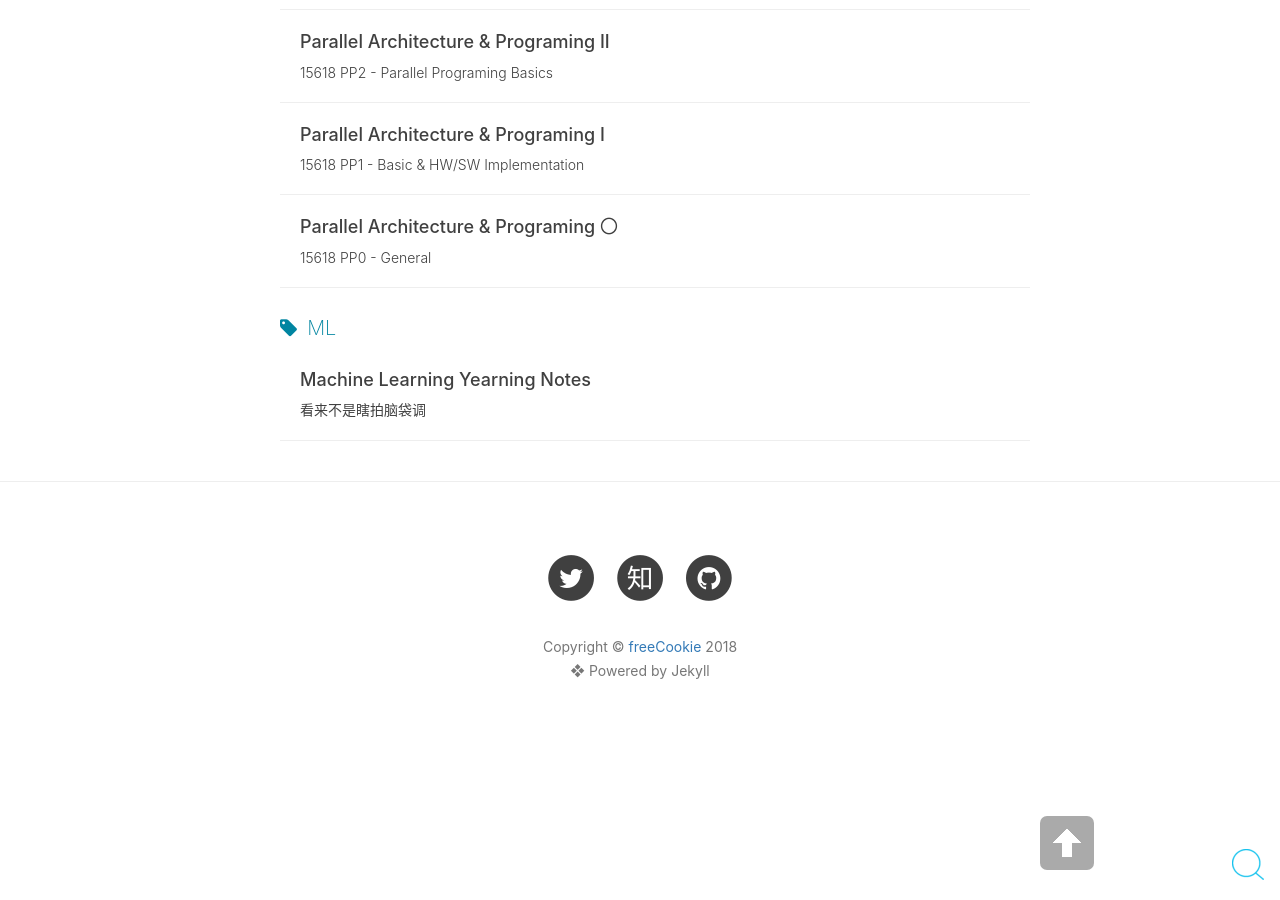
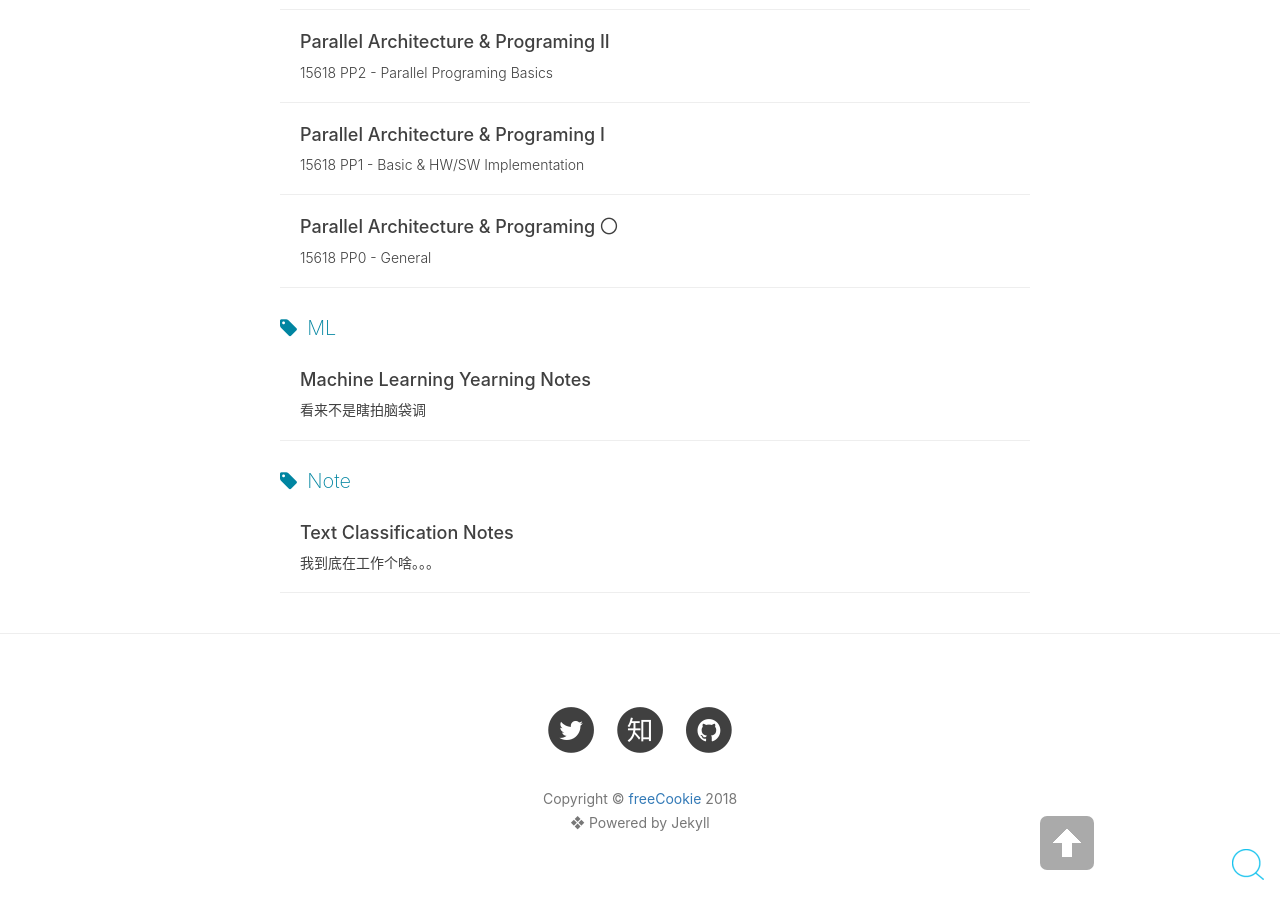
Before and after one commit to MelonTennis/MelonTennis.github.io, a Jekyll site: the page built from tags.md, in a window 1280 px wide and 900 px high, scrolled down 19123 px. Built offline with Jekyll 4.4.1, drawn with Linux system fonts in a browser that asks for light colours; nearby versions of some CDN libraries; comment, search, counter and statistics services are not loaded; some of the changed lines change nothing that is shown.

Commit message:
text class

```diff
--- /dev/null
+++ b/_posts/2018-11-17-Text-Classify.md
@@ -0,0 +1,63 @@
+---
+layout: post
+title: Text Classification Notes
+subtitle: 我到底在工作个啥。。。
+date: 2018-11-17
+categories: Note
+tags: [Note]
+catalog: true
+---
+
+## Text Classification Task Notes
+
+大概一个月之前一直在做文档分类的任务，经过了一番瞎train和读论文，觉得还是总结一下。由于某种原因，我有5000+条文本和GPU~~并删掉了一些废话~~。
+
+### Baseline
+
+随便搞个TFIDF塞进RandomForestClassifier里。因为label imbalance所以试图将class_weight设成balanced，然后用GroupKFold来cross validate一下。嗯，imbalance一点也没有改善嘛。根据[这个关于Imbalance的博客](https://machinelearningmastery.com/tactics-to-combat-imbalanced-classes-in-your-machine-learning-dataset/)里总结的，试一下过采样(imblearn.over_sampling.SMOTE)和欠采样(imblearn.under_sampling.ALLKNN). 微弱的提升，不过RF看起来对imbalance data比较敏感，或许MLP会好一些。[有一种说法](https://stats.stackexchange.com/questions/283760/is-cross-validation-unnecessary-for-random-forest)是[random forest](https://www.stat.berkeley.edu/~breiman/RandomForests/cc_home.htm)不需要进行corss valid，因为它不怎么会overfit。不过这会我的train data差异性不明，希望能够观察一下是否会造成结果差异。
+
+### LSTM
+
+~~为什么在实现之前没有好好看论文！！写代码一时爽，RFC火葬场QAQ 我又为什么不好好先看[ML Yearning](http://www.mlyearning.org/)！！调参数使我失去了信念。难为前辈code review了。论文读到最后都差不多，实验起来经常一场空。~~
+
+[LSTM](http://colah.github.io/posts/2015-08-Understanding-LSTMs/)做文本分类的话，可以在时间上提取文本的特征，因此不会丢失文本顺序信息。根据[这篇博客](https://medium.com/@sabber/classifying-yelp-review-comments-using-cnn-lstm-and-visualize-word-embeddings-part-2-ca137a42a97d),  单层LSTM的文本分类效果应该是可以接受的。不过听(研究NLP的)朋友说一般会使用两层LSTM网络，但是不知道理由？看起来是第一层LSTM提取word层面上的特征，高层LSTM提取sequence层面的特征，[相关论文](static.googleusercontent.com/media/research.google.com/en//pubs/archive/43905.pdf)。
+
+实际训练中会发现对于文本的预处理对于performance的负向作用，然而之前好像没遇到过预处理使效果变差的情况所以应该是和data有关。道理上讲随着模型复杂度的提升和input data feature的增加，bias会降低而variance会增加。相应的调整一下dropout，regularization，early stop，learning rate decay。失去了pretrain embedding的LSTM就像我的生活一地鸡毛 = ) ~~不知道是不是对于所有的data，embedding层设0.1左右Dropout，Dense层前设0.5左右Dropout会好些？也不知道在character层面建模会不会好一些，可能会更慢？~~
+
+#### References
+
+~~为了表示自己没有瞎拍脑袋随便用了3层LSTM训练而强行引用的~~[Training and Analyzing Deep RNN](static.googleusercontent.com/media/research.google.com/en//pubs/archive/43905.pdf)利用character-based deep RNN来捕获character结构上long-term和short-term的信息，在prediction和classification的结果都很好。~~我应该像这里面一样一层一层向上加来分次训练的，可我没有。~~
+
+[LSTM Architectures for Large Scale Acoustic Modeling](static.googleusercontent.com/media/research.google.com/en//pubs/archive/43905.pdf)，利用2层带映射层的LSTM(LSTMP)在acoustic data上建模，在speech recognition问题上超过了当年的state-of-art效果。LSTM可以看作是[unroll in time](https://machinelearningmastery.com/rnn-unrolling/)的前馈神经网络，其中每一层共享相同的参数。对于单层LSTM，每个时间的feature通过一层非线性层处理对输出贡献，对于多层LSTM，每个time step的input通过多层LSTM在时间和空间上传播。深层的LSTM结构使模型在input sequence上的记忆增加，同时也会使模型更易于overfit。文章中用5层LSTM达到了最佳效果，超过7层LSTM则难以收敛。~~巧了我也是，而且过于time consuming。~~ 另外对于多层LSTM的output，我用the last time step output，根据[这篇博客](http://deeplearning.net/tutorial/lstm.html)也可以用mean pooling，试了一下效果不是很好。
+
+实现下[Semi-supervised Sequence Learning](https://arxiv.org/pdf/1511.01432.pdf)试试~~反正也失去了好多labeled data~~。根据[1997年LSTM奠基论文](https://www.bioinf.jku.at/publications/older/2604.pdf)，LSTM可以用在文本分类问题上，想要使随机初始化的LSTM网络达到比较好的效果需要仔细的调参工作。这篇论文提出如果在labeled data数量不足但是有unlabeled data的情况下，利用recurrent language model(LM-LSTM)或者sequence auto-encoders(SA-LSTM)训练unlabeled data，将pretrain得到的weights作为LSTM的初始weight。因为网络可以记住输入序列的特征，所以会获得效果上的提升。~~所以是将所有data都看作unlabeled  data然后pretrain，虽然加不加那些labeled data其实差别不是很大？发现这篇相似的[Unsupervised Pretraining for Sequence to Sequence Learning](https://www.aclweb.org/anthology/D17-1039)里也没有对train data进行区别。~~对于SA-LSTM，将[CTC](https://papers.nips.cc/paper/5346-sequence-to-sequence-learning-with-neural-networks.pdf)模型的output替换成input，encoder和decoder网络拥有相同的weights，并作为分类网络的初始weights。 对于LM-LSTM，利用RNN进行pretrain，相当于去掉CTC的encoder部分，这篇也是在word order上面训练的。
+
+[Supervised & Semi-Supervised Text Categorization using LSTM for Region Embeddings](https://arxiv.org/pdf/1602.02373.pdf) ~~试了下[镜像CNN算法](http://riejohnson.com/paper/cnn-semi-nips15.pdf)然而没有performance提升，对LSTM失去信念就没有实现。~~ 利用unlabeled data训练embedding层，来自同一语料库的embedding比不相关词语构成的embedding有更好的效果。这一篇也是在word order上进行predict，基于[Semi-supervised Sequence Learning](https://arxiv.org/pdf/1511.01432.pdf)和[他们之前在word order上用CNN进行文本分类的工作](https://arxiv.org/pdf/1412.1058.pdf)。~~疯狂文本分类，所以如果我把他们这一票论文都试一下最少也能有一个work =)~~这篇的网络结构是用CNN/LSTM生成word vector embedding然后pooling。比起CNN，LSTM无需固定的region size, 双向LSTM的结果优于单向LSTM。最好的结果来自concatenate分别通过one hot CNN和one hot LSTM训练unlabel data得到的region embedding，再通过pooling层chop掉一些不会对performance贡献的信息，然后接一个Dense layer分类。
+
+[HAN for Document Classification](https://www.cs.cmu.edu/~hovy/papers/16HLT-hierarchical-attention-networks.pdf), 没实现，值得一试？~~之前DL学过[Attention is All You Need](https://arxiv.org/pdf/1706.03762.pdf)，但是失忆，通过[这篇解读](https://zhuanlan.zhihu.com/p/34781297)恢复一下记忆。顺便复习一下[Batch Normalize](https://zhuanlan.zhihu.com/p/24810318)和[Layer Normalize](https://datascience.stackexchange.com/questions/12956/paper-whats-the-difference-between-layer-normalization-recurrent-batch-normal)。~~这篇提出的层次化attention网络基于bidirectional [GRU](http://www.wildml.com/2015/10/recurrent-neural-network-tutorial-part-4-implementing-a-grulstm-rnn-with-python-and-theano/)，因为GRU在效果上与LSTM相似却更易于计算。Network具有与document相似的结构，即character-word-sentence的层次结构，所以 加入两层attention机制, 分别作用于word和sentence层面，也就是word sequence encoder, word-level attention layer, sentence encoder, sentence-level attention layer。得到document的向量表示后用Softmax dense layer层分类。~~想知道怎么做的~~可视化显示模型能够选择具有信息性的word和sentence，attention不仅能够带来更好的performance，也可以帮助分析关于哪些句子和单词提供更多信息。结果显示performance的提升是独立于data size的，也比之前的各种CNN和LSTM效果更好。[这个知乎](https://zhuanlan.zhihu.com/p/26892711)就解读的很好。
+
+~~背对着过道然后屏幕上都是些有的没的也太羞耻了orz。Customer service也就算了，瞎写也在上面我还是不做人了。虽然毫无工作的情况下也实在没什么别的事情可以做orz~~
+
+### CNN
+
+~~看[论文](https://www.aclweb.org/anthology/D14-1181)了，也看了[大佬的博客](http://www.wildml.com/2015/12/implementing-a-cnn-for-text-classification-in-tensorflow/)。瞎train的结果好像还能看。会不会到头来还是一场空呢 = )~~ 基本上单层CNN再word order层面上做分类就可以了，各种regularization的微妙提升可以忽略不计，稍微截短一下文本长，不做pre-process.  ~~(所以[其他人](https://medium.com/@sabber/classifying-yelp-review-comments-using-cnn-lstm-and-visualize-word-embeddings-part-2-ca137a42a97d)在text上做pre-process到底是对performance有提升还是下降？~~
+
+#### References
+
+[CNN for Sentence Classification](https://www.aclweb.org/anthology/D14-1181), 2014年state-of-art的论文，在character层面做文本分类。调整参数参照这篇[CNN句子分类的分析](https://arxiv.org/abs/1510.03820)就很全面了。基本可以看作是和2D图像分类相似的结构，input sentences通过pad和truncate处理为长度相同的sentence matrix ~~(post居然比pre的performance好很多)~~，不同大小的filter在sentence matrix上移动进行卷积操作，通过concatenate生成新的feature map。具体而言，embedding layer接不同size的Conv layer, Max pooling, Flatten layer，concatenate得到feature map作为input输入Softmax层，L2 regularization防止overfit。初始化可以random initialize, pre-trained word2vec, embedding参数可以static或者fine-tuned。论文中最好的结果来自于multi-channel non-static CNN, dropout等regularization techs对performance有3%左右的提升。 ~~我不是，佛系了，不管怎么说像素级模仿[Denny大佬的博客](http://www.wildml.com/2015/12/implementing-a-cnn-for-text-classification-in-tensorflow/)实现应该问题不大吧~~
+
+[Effective Use of Word order for Text Categorization with CNN](https://arxiv.org/abs/1412.1058)和[Character-level CNN for Text Classification](https://papers.nips.cc/paper/5782-character-level-convolutional-networks-for-text-classification.pdf)，~~因为based on word order又好实现又快一些所以选择了它。~~ 在1D的word order上进行CNN文本分类比起将文本表示为词袋模型可以保留句子的序列结构，每个卷积层的单元可以看作是文章的一部分句子。同样concatenate多个卷积层的结果生成feature map。Character-level CNN不需要了解语法和语义结构，因此对于各种语言都比较合适。~~看看[相关博客](https://medium.com/@surmenok/character-level-convolutional-networks-for-text-classification-d582c0c36ace)，觉得和[CNN Sentence classification](https://github.com/dennybritz/cnn-text-classification-tf)的结构没有本质差异。~~  这篇文章的对比LSTM算法使用mean pooling，~~为何我用mean pooling就很差~~。
+
+[Semi-supervised CNN for Text Categorization via Region Embedding](http://riejohnson.com/paper/cnn-semi-nips15.pdf), 毫无performance提升，或许是data相关原因。与[Supervised & Semi-Supervised Text Categorization using LSTM for Region Embeddings](https://arxiv.org/pdf/1602.02373.pdf) 相似算法，利用unlabeled data训练embedding层，在word order level上进行predict。~~又是毫无建树的一天 =)~~
+
+### CLSTM
+
+~~CLSTM, RCNN,  不管怎么样合在一起试试，万一work呢？(笑~~
+
+来自[A C-LSTM Neural Network for Text Classification](https://arxiv.org/abs/1511.08630)，因为觉得很有趣就试一试。performance在CNN和LSTM之间，~~反正主要还是靠data~~。原文在character level上进行predict，我实现在word order上面，理论应该可以work。因为想要同时具有能够捕获n-gram feature(CNN)和sentence dependency(LSTM)而先将word2vec embedding通过卷积层形成window feature再按照时间序列顺序经过LSTM层，最后经过dense layer进行分类。这里为了不失去序列信息在卷积层后不进行pooling操作，多层LSTM的last time step output作为feature输入dense layer。
+
+
+
+
+
+~~看了一票关于神经网络的文本分类论文，果然还是数据最重要了。网络结构基本上不出大错也都能差不多work，参数调节不会有太大的差别。根据[ML Yearning](http://www.mlyearning.org/)的方式通过改变网络结构和regularization调节bias和variance，得到0.75-0.85的[AUC](https://en.wikipedia.org/wiki/Receiver_operating_characteristic#Area_under_the_curve)不会很难, feature选的好也能0.8左右的F1。所以今天也依旧是一行代码未进和很菜啊的一天呢:)~~
```
Also changed, not shown: _posts/2018-09-05-PP3.md (+1 -1 lines).
